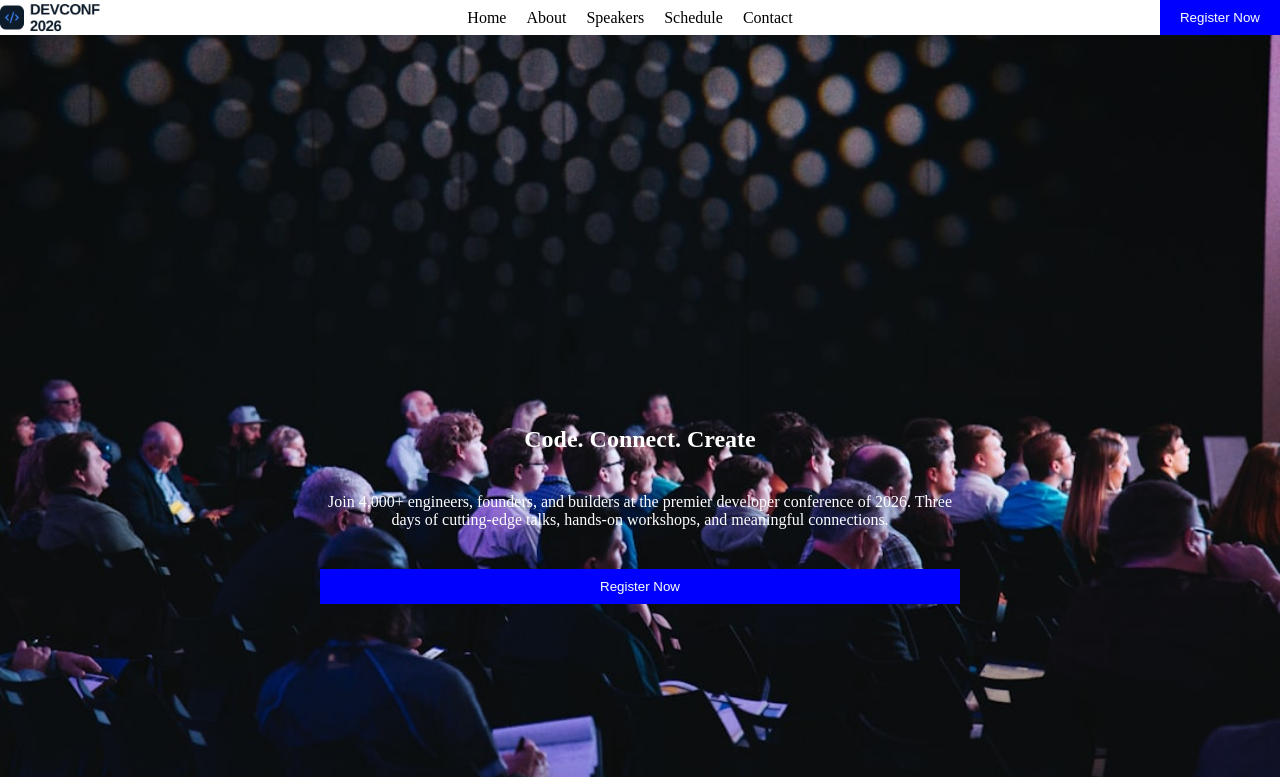
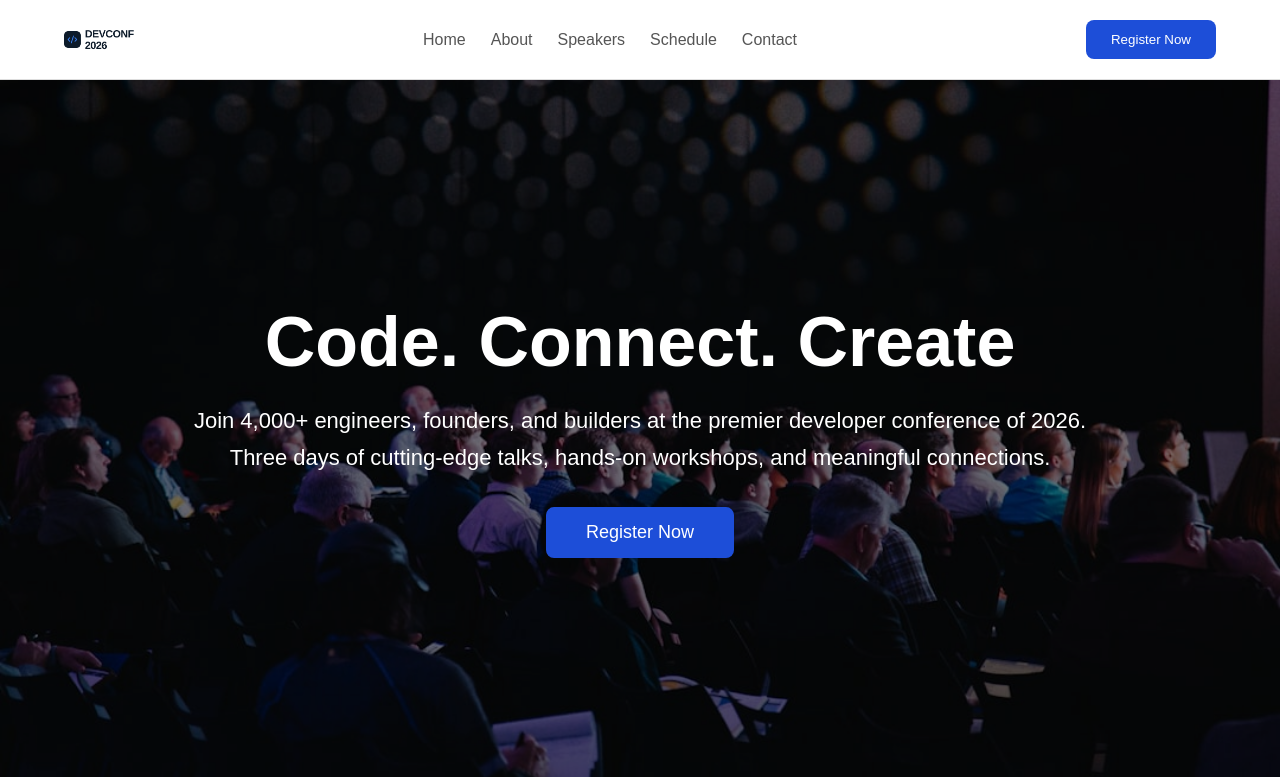
Before and after one commit to Siben-Kumer/B14_A01, a plain HTML site: page index.html in a window 1280 px wide. Shown: the top 777 px of the page. Drawn offline with Linux system fonts and the light colour scheme.

Commit message:
Start CSS

```diff
--- a/index.html
+++ b/index.html
@@ -37,7 +37,7 @@
     <section class="speakers">
         <div class="container">
             <h2>Meet the Speakers</h2>
-            <div class="speaker grid">
+            <div class="speaker_grid">
                 <!-- Speaker cards will be inserted here -->
                  <article class="speaker-card">
                     <img src="assets/andrej.png" alt="Speaker 1">
--- a/style.css
+++ b/style.css
@@ -1,53 +1,121 @@
-* {
+*{
     margin: 0;
     padding: 0;
     box-sizing: border-box;
 }
-.container {
+
+body{
+    font-family: Arial, sans-serif;
+}
+
+/* Common Container */
+.container{
+    width: 90%;
+    max-width: 1200px;
+    margin: 0 auto;
+}
+
+/* ===================
+   Navbar
+=================== */
+
+header{
+    border-bottom: 1px solid #ddd;
+}
+
+header .container{
     display: flex;
     justify-content: space-between;
     align-items: center;
+    padding: 20px 0;
 }
-img.logo {
-    width: 100px;
+
+.logo{
+    width: 70px;
 }
+
 nav ul{
     display: flex;
-    gap: 20px;
+    gap: 25px;
     list-style: none;
 }
-nav a {
+
+nav ul li a{
     text-decoration: none;
-    color: black;
+    color: #555;
     font-size: 16px;
 }
-nav a:hover {
-    color: blue;
+
+nav ul li a:hover{
+    color: #1d4ed8;
 }
-button.register-btn {
-    background-color: blue;
+
+.register-btn{
+    background-color: #1d4ed8;
     color: white;
     border: none;
-    padding: 10px 20px;
+    padding: 12px 25px;
+    border-radius: 8px;
     cursor: pointer;
 }
-.hero {
+
+/* ===================
+   Hero Section
+=================== */
+
+.hero{
     position: relative;
-    height: 800px;
+    height: 700px;
+    overflow: hidden;
 }
-.hero-image {
+
+.hero-image{
     width: 100%;
     height: 100%;
     object-fit: cover;
 }
-.content {
+
+/* Dark Overlay */
+
+.hero::before{
+    content: "";
+    position: absolute;
+    inset: 0;
+    background: rgba(0,0,0,0.55);
+}
+
+/* Content */
+
+.content{
+    position: absolute;
+    top: 50%;
+    left: 50%;
+    transform: translate(-50%, -50%);
+
+    text-align: center;
+    color: white;
+
     display: flex;
     flex-direction: column;
-    gap: 40px;
-    position: absolute;
-    top: 60%;
-    left: 50%;
-    transform: translate(-50%, -50%);
-    text-align: center;
-    color: white;
-    }
+    align-items: center;
+
+    width: 80%;
+    max-width: 900px;
+}
+
+.content h1{
+    font-size: 70px;
+    margin-bottom: 20px;
+}
+
+.content p{
+    font-size: 22px;
+    line-height: 1.7;
+    margin-bottom: 30px;
+}
+
+.content .register-btn{
+    width: auto;
+    padding: 15px 40px;
+    font-size: 18px;
+}
```
